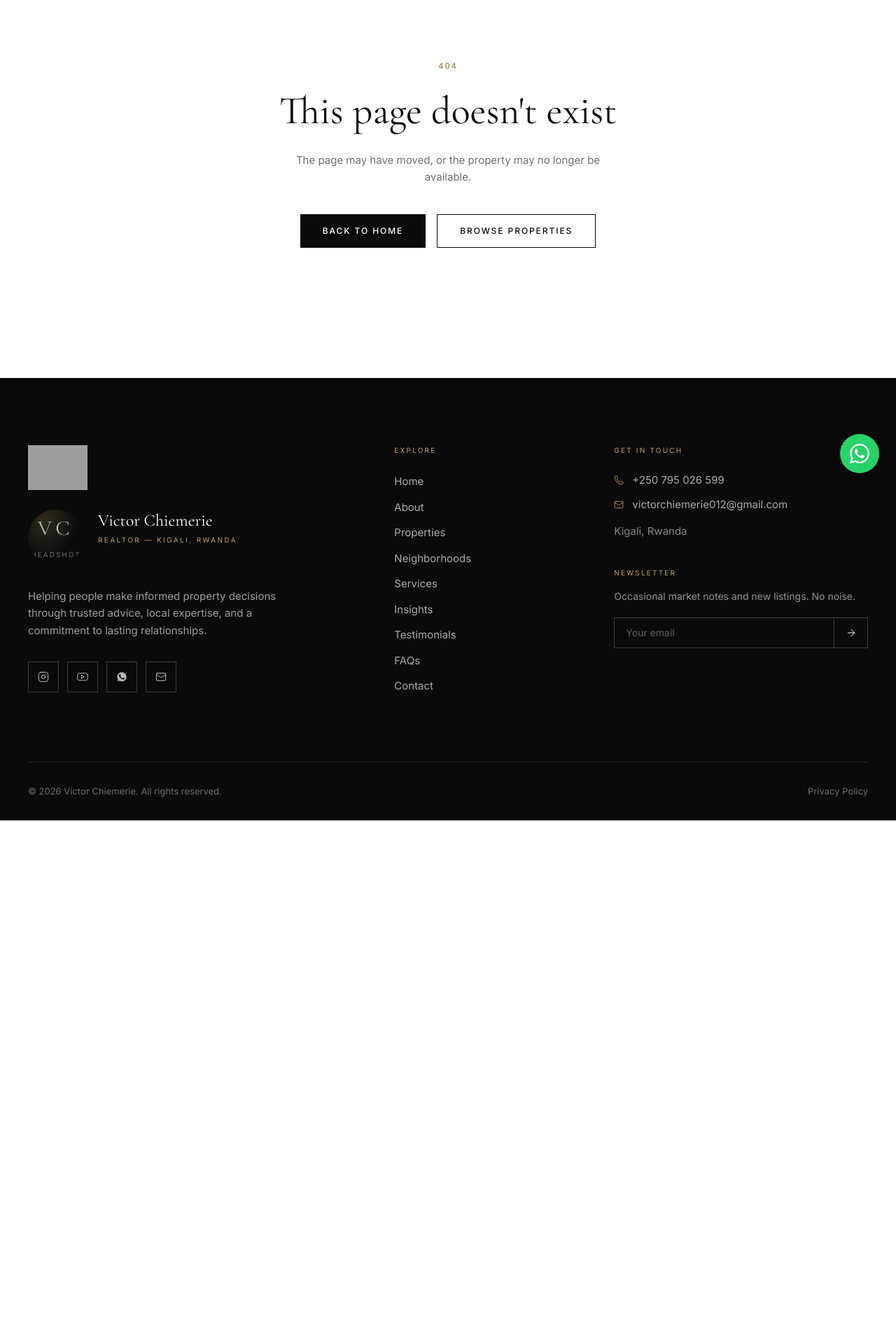
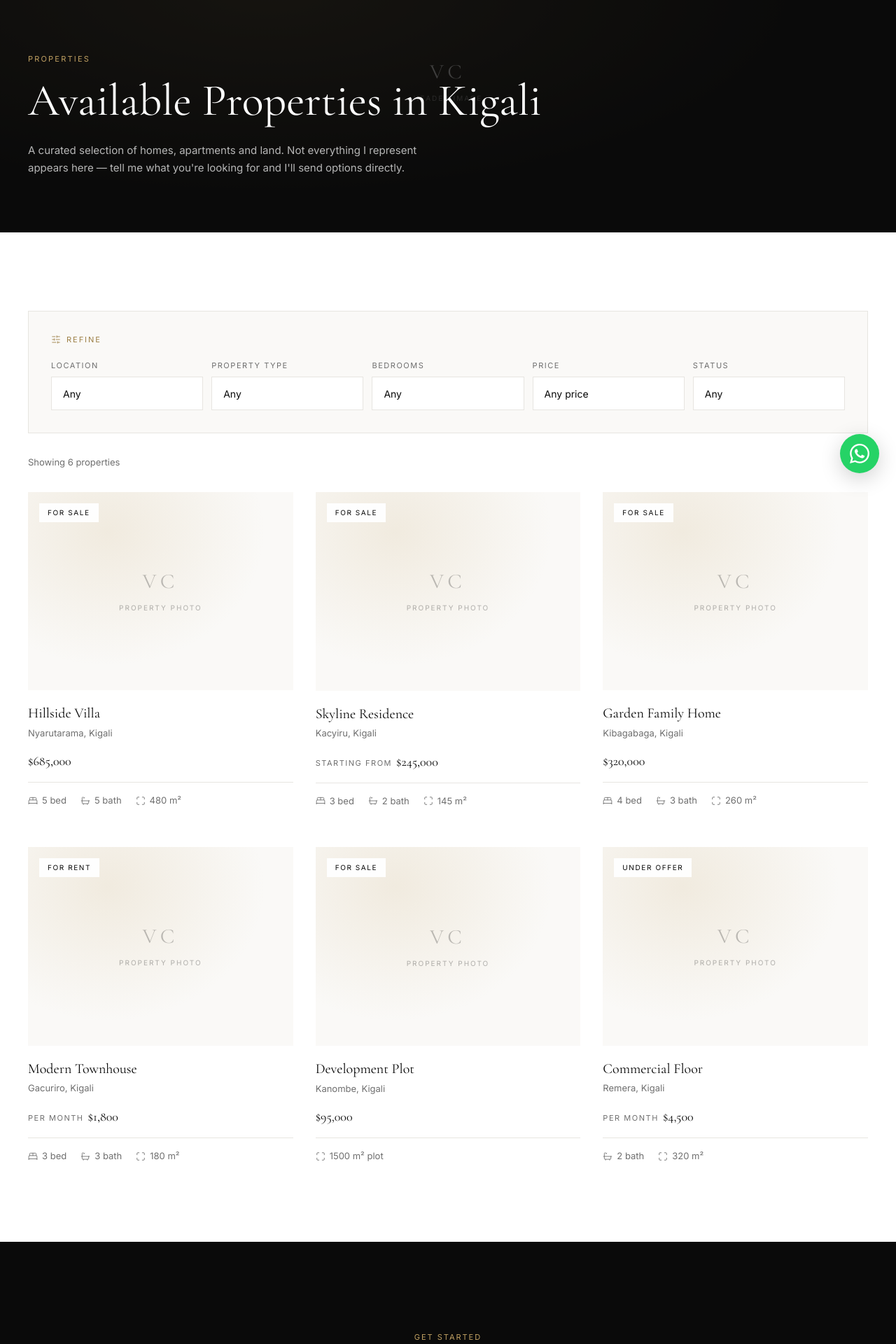
Before and after one commit to EucTech/victor-portfolio, a Next.js app: page /properties in a window 1280 px wide. Before the commit this address had no page. Shown: the part 100-2020 px from the top of the page at 70% size. Before the commit the page ends 1272 px from the top, so only its background shows below. Built offline with nearby package versions, Linux system fonts and the light colour scheme; grey boxes are pictures that could not be loaded.

Commit message:
Add properties listing page

```diff
--- /dev/null
+++ b/src/app/properties/page.tsx
@@ -0,0 +1,57 @@
+import { Container } from "@/components/ui/container";
+import { PageHero } from "@/components/page-hero";
+import { PropertyFilters } from "@/components/property-filters";
+import { CtaBand } from "@/components/cta-band";
+import { properties } from "@/data/properties";
+import { site } from "@/data/site";
+import { pageMeta, JsonLd, breadcrumbSchema } from "@/lib/seo";
+
+export const metadata = pageMeta({
+  title: "Properties for Sale & Rent in Kigali",
+  description:
+    "Browse houses, apartments, villas and land for sale and rent in Kigali, Rwanda. Filter by neighborhood, property type, bedrooms and price.",
+  path: "/properties",
+});
+
+const listSchema = {
+  "@context": "https://schema.org",
+  "@type": "ItemList",
+  name: "Properties in Kigali",
+  numberOfItems: properties.length,
+  itemListElement: properties.map((p, i) => ({
+    "@type": "ListItem",
+    position: i + 1,
+    url: `${site.url}/properties/${p.slug}`,
+    name: `${p.name}, ${p.location}`,
+  })),
+};
+
+export default function PropertiesPage() {
+  return (
+    <>
+      <PageHero
+        label="Properties"
+        title="Available Properties in Kigali"
+        intro="A curated selection of homes, apartments and land. Not everything I represent appears here — tell me what you're looking for and I'll send options directly."
+      />
+
+      <section className="py-20 md:py-28">
+        <Container size="wide">
+          <PropertyFilters />
+        </Container>
+      </section>
+
+      <CtaBand
+        title="Looking for something you don't see here?"
+        text="Many of the best properties in Kigali change hands before they are ever advertised. Tell me your brief and I'll come back with options."
+      />
+      <JsonLd data={listSchema} />
+      <JsonLd
+        data={breadcrumbSchema([
+          { name: "Home", path: "/" },
+          { name: "Properties", path: "/properties" },
+        ])}
+      />
+    </>
+  );
+}
```
